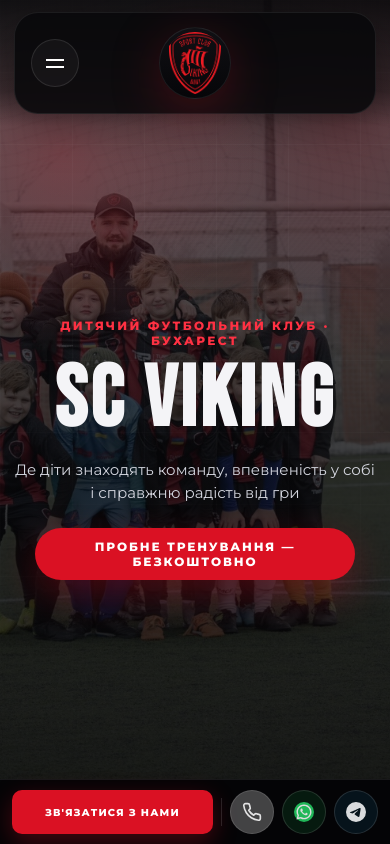
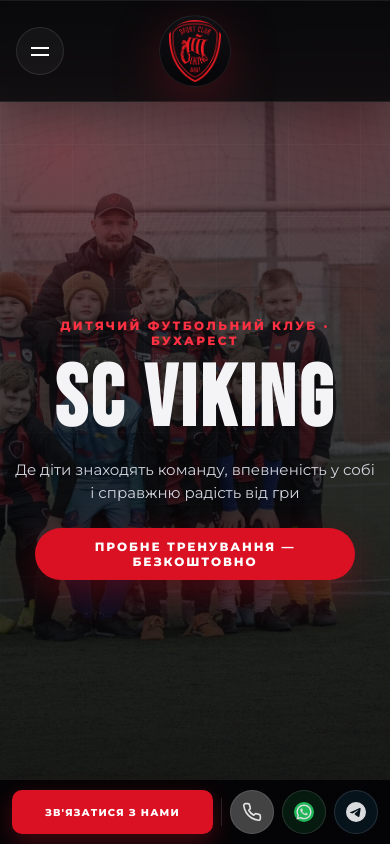
Before and after one commit to kos-4862/viking, a Next.js app: page / in a window 390 px wide. Shown: the top 844 px of the page. Built offline with nearby package versions, Linux system fonts and the light colour scheme.

Commit message:
fix: full-width mobile header, equalize bottom bar icons
- Remove border-radius and side margins from mobile header
- Make .shell 100% width inside header on mobile
- Normalize phone icon size in bottom bar

Co-Authored-By: Claude Opus 4.6 (1M context) <noreply@anthropic.com>

```diff
--- a/app/globals.css
+++ b/app/globals.css
@@ -395,8 +395,6 @@ input {
 }
 
 .mbb-phone img {
-  width: 20px;
-  height: 20px;
   filter: brightness(0) invert(1);
 }
 
@@ -1997,14 +1995,20 @@ button:focus-visible {
   }
 
   .site-header {
-    padding: 12px 0;
+    padding: 0;
+  }
+
+  .site-header .shell {
+    width: 100%;
   }
 
   .header-inner {
     position: relative;
     gap: 14px;
     padding: 14px 16px;
-    border-radius: 24px;
+    border-radius: 0;
+    border-left: 0;
+    border-right: 0;
     justify-content: center;
   }
 
```
